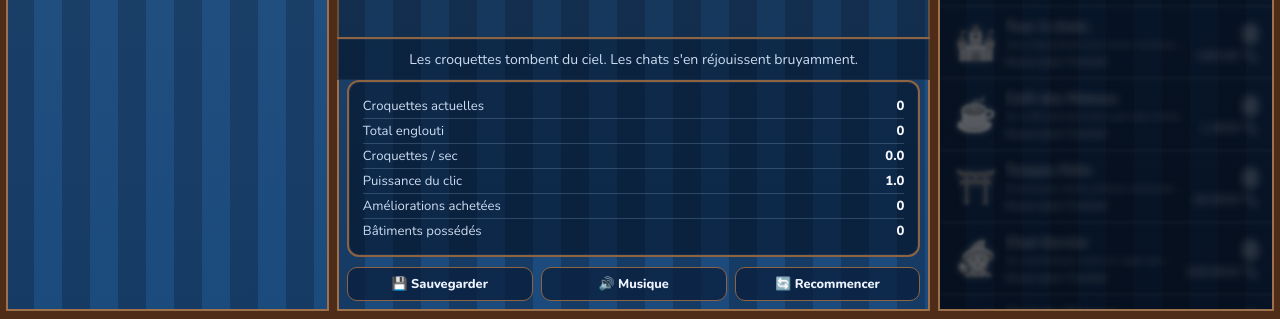
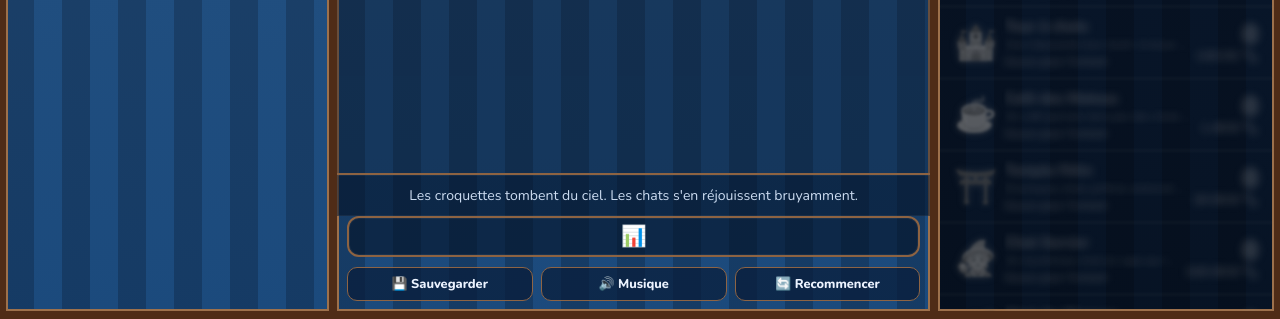
Before and after one commit to jeanbaptisteq/cookie_clicker, a website: page index.html in a window 1280 px wide. Shown: the part 481-800 px from the top of the page. Drawn offline with nearby package versions, Linux system fonts and the light colour scheme.

Commit message:
Add collapsible stats panel with toggle button
Co-Authored-By: Claude Sonnet 4.6 <noreply@anthropic.com>

```diff
--- a/css/main.css
+++ b/css/main.css
@@ -389,6 +389,34 @@
       border: 2px solid var(--border);
       border-radius: 12px;
       padding: 12px 14px;
+      position: relative;
+    }
+    #stats-toggle {
+      display: flex;
+      align-items: center;
+      justify-content: center;
+      width: 100%;
+      background: none;
+      border: none;
+      cursor: pointer;
+      font-size: 1.3em;
+      padding: 0;
+      line-height: 1;
+    }
+    #stats-rows {
+      overflow: hidden;
+      max-height: 300px;
+      transition: max-height 0.25s ease, opacity 0.25s ease;
+      opacity: 1;
+      margin-top: 8px;
+    }
+    #stats-detail.collapsed {
+      padding: 8px 14px;
+    }
+    #stats-detail.collapsed #stats-rows {
+      max-height: 0;
+      opacity: 0;
+      margin-top: 0;
     }
     .stat-row {
       display: flex;
--- a/index.html
+++ b/index.html
@@ -59,7 +59,9 @@
       <div id="news-text">Les croquettes tombent du ciel. Les chats s'en réjouissent bruyamment.</div>
     </div>
 
-    <div id="stats-detail">
+    <div id="stats-detail" class="collapsed">
+      <button id="stats-toggle" title="Statistiques">📊</button>
+      <div id="stats-rows">
       <div class="stat-row">
         <span class="stat-label">Croquettes actuelles</span>
         <span class="stat-value" id="stat-current">0</span>
@@ -83,6 +85,7 @@
       <div class="stat-row">
         <span class="stat-label">Bâtiments possédés</span>
         <span class="stat-value" id="stat-buildings">0</span>
+      </div>
       </div>
     </div>
 
--- a/js/game.js
+++ b/js/game.js
@@ -928,6 +928,11 @@ loadGame();
 scheduleFish();
 renderAll();
 
+// Stats toggle
+document.getElementById('stats-toggle').addEventListener('click', () => {
+  document.getElementById('stats-detail').classList.toggle('collapsed');
+});
+
 setInterval(gameLoop,   100);   // 10 ticks/sec
 setInterval(saveGame,   30000, true); // auto-save silent
 setInterval(rotateNews, 15000); // rotate headline
```
